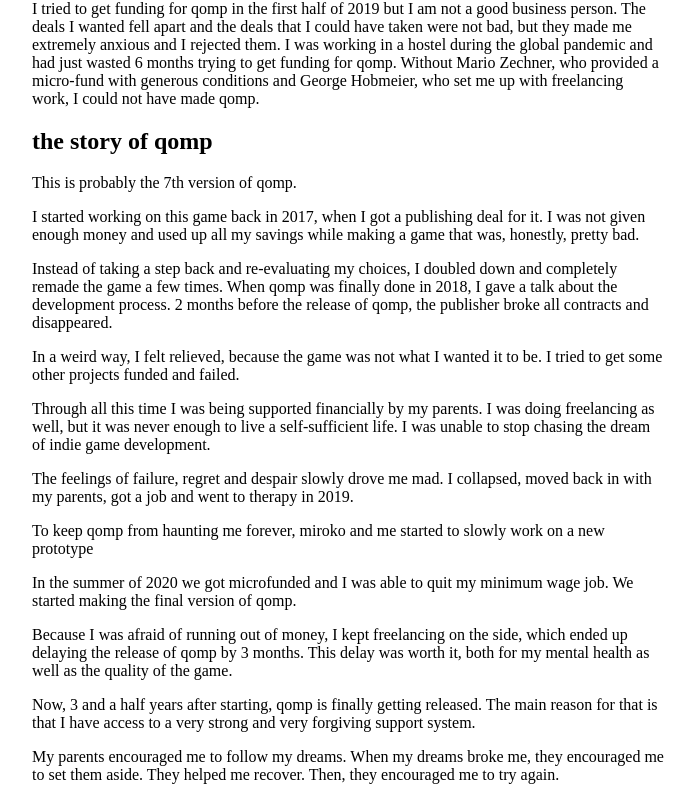
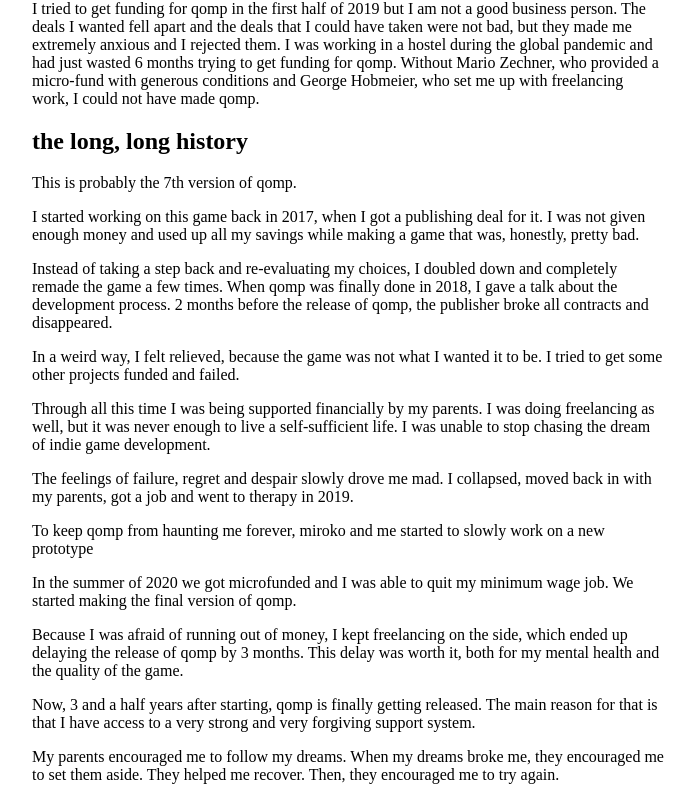
Before and after one commit to stuffedwombat/stuffedwombat.github.io, a Jekyll site: the page built from about_qomp.md, in a window 1280 px wide. Shown: the part 736-1522 px from the top of the page, without its empty margins (292-986 px from the left). Built offline with Jekyll 4.4.1, drawn with Linux system fonts in a browser that asks for light colours; our own code applies the rules of GitHub Pages for plain Markdown files; comment, search, counter and statistics services are not loaded.

Commit message:
Update about_qomp.md

```diff
--- a/about_qomp.md
+++ b/about_qomp.md
@@ -37,7 +37,7 @@ Britt Brady made all the sound effects and music for the game. His experience, d
 I tried to get funding for qomp in the first half of 2019 but I am not a good business person. The deals I wanted fell apart and the deals that I could have taken were not bad, but they made me extremely anxious and I rejected them.
 I was working in a hostel during the global pandemic and had just wasted 6 months trying to get funding for qomp. Without Mario Zechner, who provided a micro-fund with generous conditions and George Hobmeier, who set me up with freelancing work, I could not have made qomp.
 
-<h2>the story of qomp</h2>
+<h2>the long, long history</h2>
 
 This is probably the 7th version of qomp.
 
@@ -61,7 +61,7 @@ To keep qomp from haunting me forever, miroko and me started to slowly work on a
 
 In the summer of 2020 we got  microfunded and I was able to quit my minimum wage job. We started making the final version of qomp.
 
-Because I was afraid of running out of money, I kept freelancing on the side, which ended up delaying the release of qomp by 3 months. This delay was worth it, both for my mental health as well as the quality of the game.
+Because I was afraid of running out of money, I kept freelancing on the side, which ended up delaying the release of qomp by 3 months. This delay was worth it, both for my mental health and the quality of the game.
 
 
 
```
